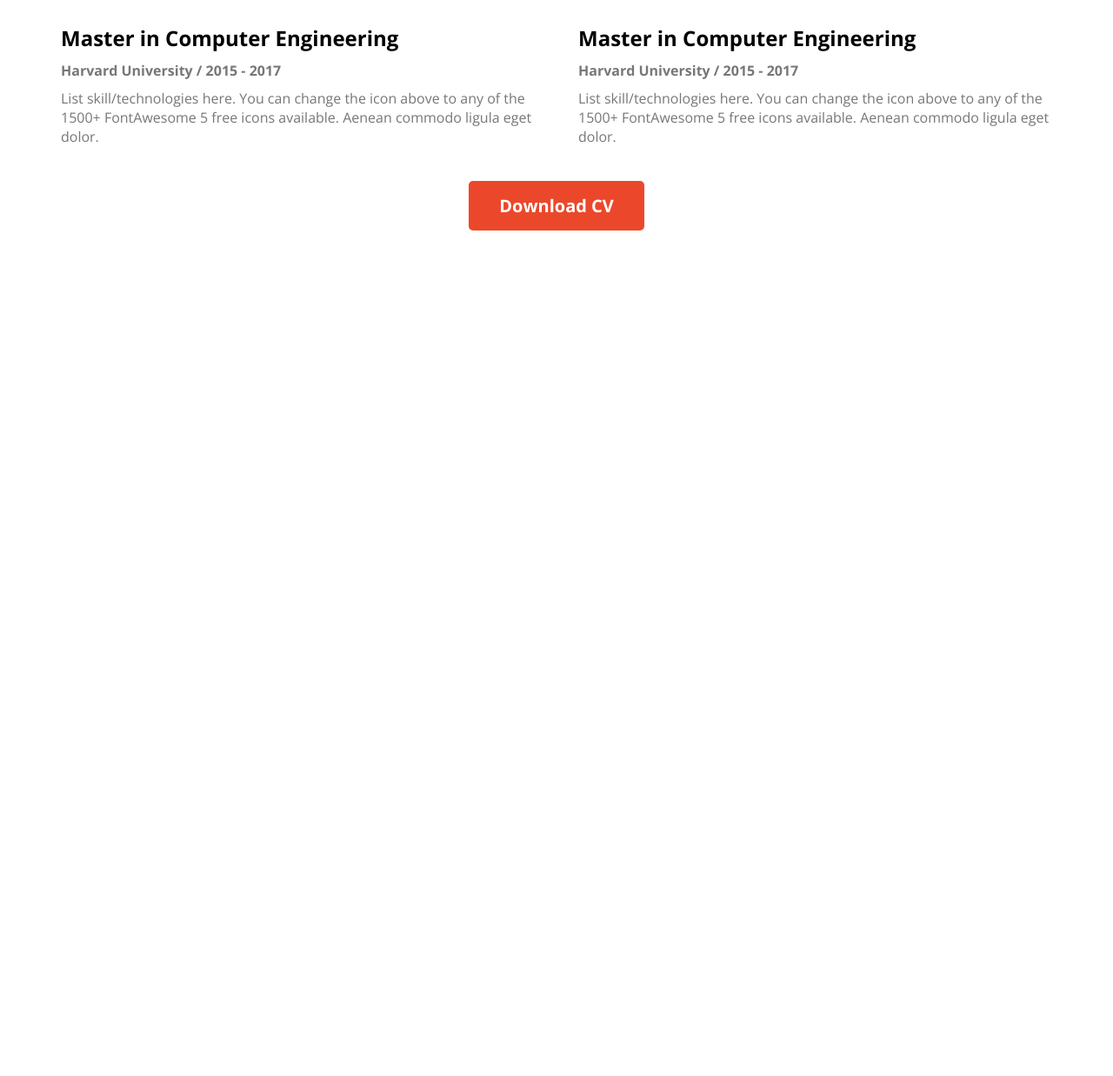
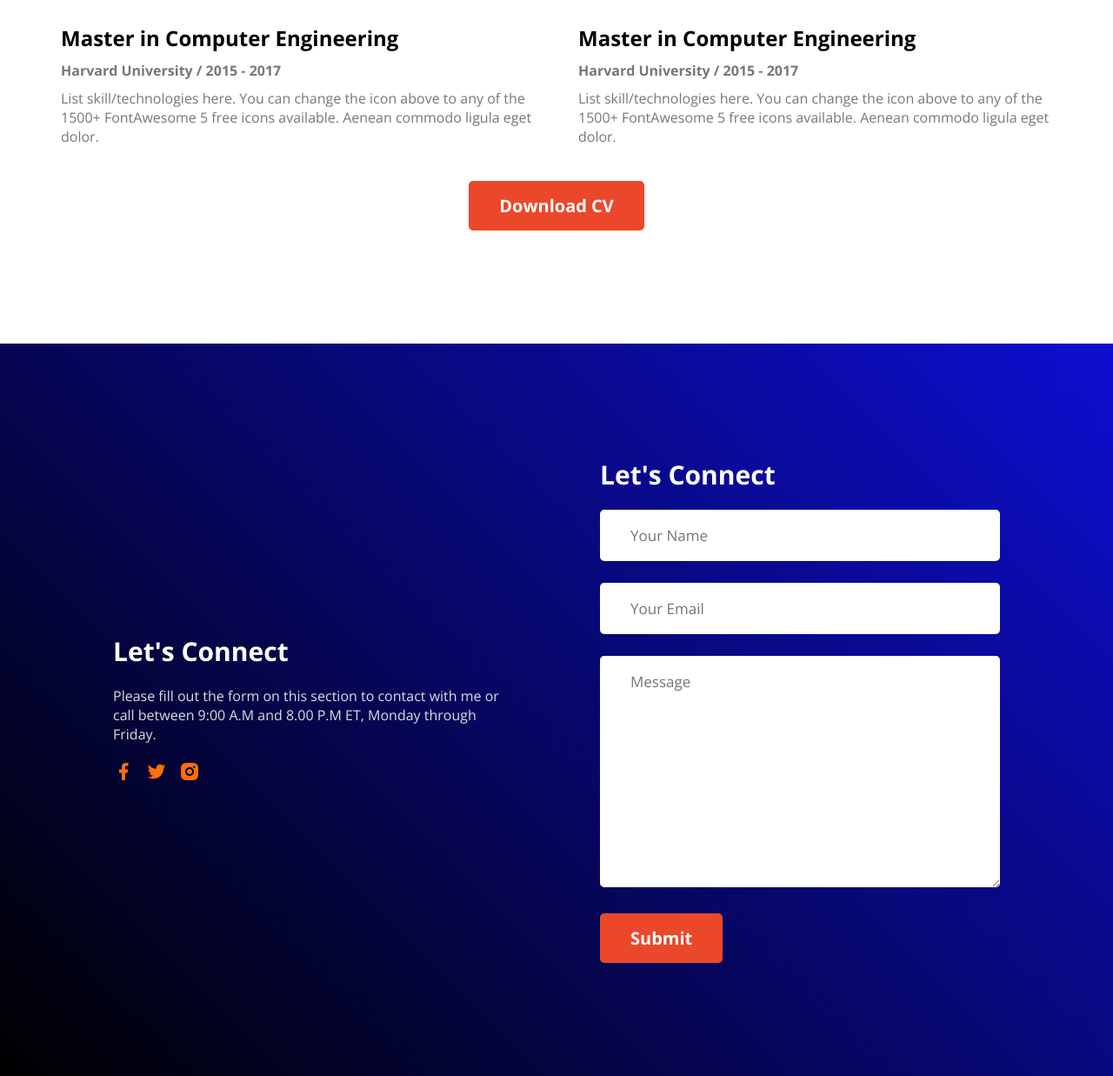
Before and after one commit to RashedAkash/developer-port, a plain HTML site: page index.html in a window 1280 px wide. Shown: the part 2646-3883 px from the top of the page at 87% size. Before the commit the page ends 2911 px from the top, so only its background shows below. Drawn offline with nearby package versions, Linux system fonts and the light colour scheme.

Commit message:
footer added

```diff
--- a/css/style.css
+++ b/css/style.css
@@ -188,3 +188,47 @@
 .t-center{
   text-align: center;
 }
+
+/* footer style */
+.footer-container{
+
+}
+.footer-widget{
+  display: flex;
+  gap: 100px;
+  align-items: center;
+  background-image: linear-gradient(45deg, black,rgb(14, 14, 209));
+  padding: 130px;
+
+}
+.single-footer{
+  width: 50%;
+}
+.footer-text{}
+.footer-text h1{
+  color: #fff;
+  font-size: 30px;
+}
+.footer-text p{
+  color: #ddd;
+  margin: 20px 0;
+
+}
+.footer-icon{}
+.footer-icon a{
+  margin-right: 10px;
+}
+.footer-form{
+  margin-top: 20px;
+}
+.footer-form form{}
+.footer-form form input,textarea{
+
+  padding: 18px 35px;
+  font-size: 17px;
+  border: none;
+  border-radius: 5px;
+  margin-bottom: 25px;
+  width: 100%;
+}
+.footer-form form input{}
--- a/index.html
+++ b/index.html
@@ -190,7 +190,36 @@
     </section>
   </main>
   <footer>
+<section class="footer-container mt-130 ">
+  <div class="footer-widget">
+    <div class="single-footer">
+      <div class="footer-text">
+        <h1>Let's Connect</h1>
+        <p>Please fill out the form on this section to contact with me or call between 9:00 A.M and 8.00 P.M ET, Monday through
+        Friday.</p>
+      </div>
+      <div class="footer-icon">
+        <a href=""><img src="images/icons/facebook.png" alt=""></a>
+        <a href=""><img src="images/icons/twitter.png" alt=""></a>
+        <a href=""><img src="images/icons/insta.png" alt=""></a>
+      </div>
+    </div>
+    <div class="single-footer">
+      <div class="footer-text">
+        <h1>Let's Connect</h1>
+       </div>
+       <div class="footer-form">
+        <form action="#">
+          <input type="text" placeholder="Your Name"> <br>
+          <input type="email" name="" id="" placeholder="Your Email">
+          <textarea name="" id="" cols="30" rows="10" placeholder="Message"></textarea>
+          <button class="btn">Submit</button>
+        </form>
+       </div>
 
+    </div>
+  </div>
+</section>
   </footer>
 </body>
 
```
